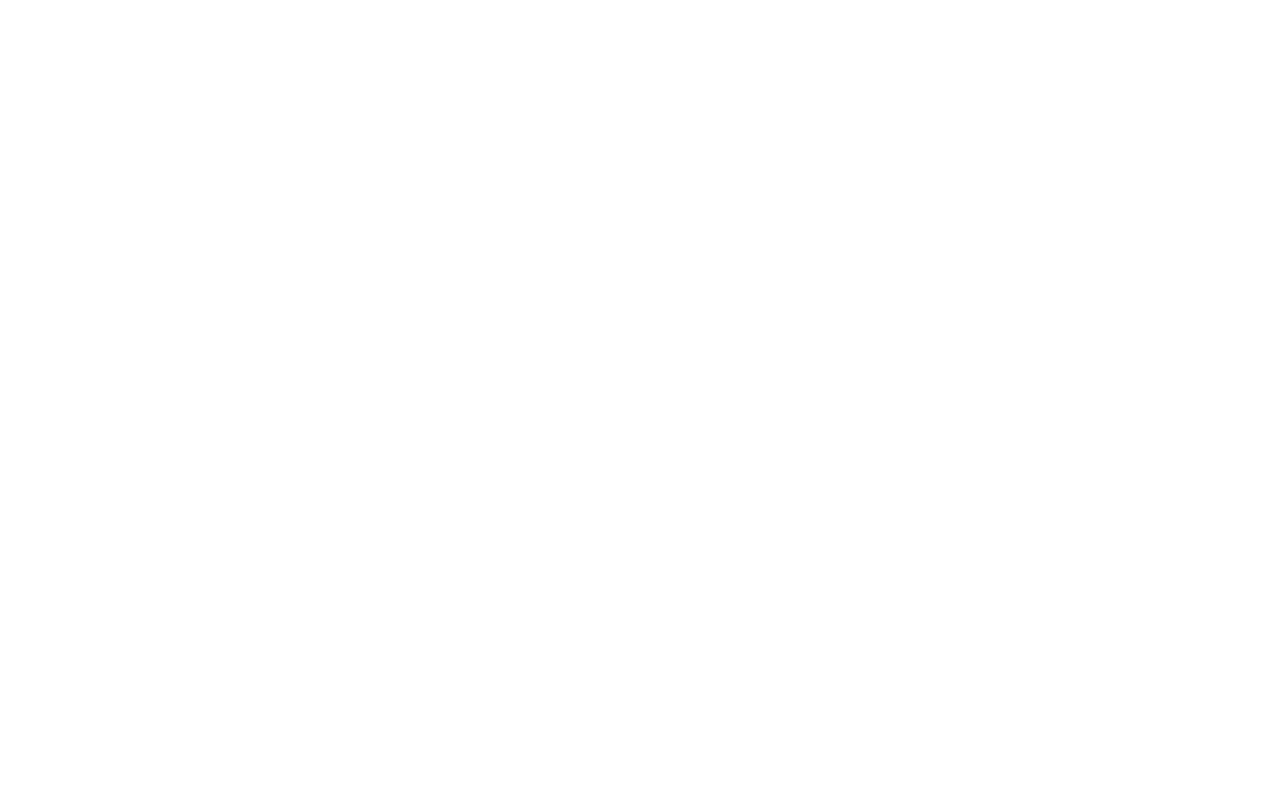
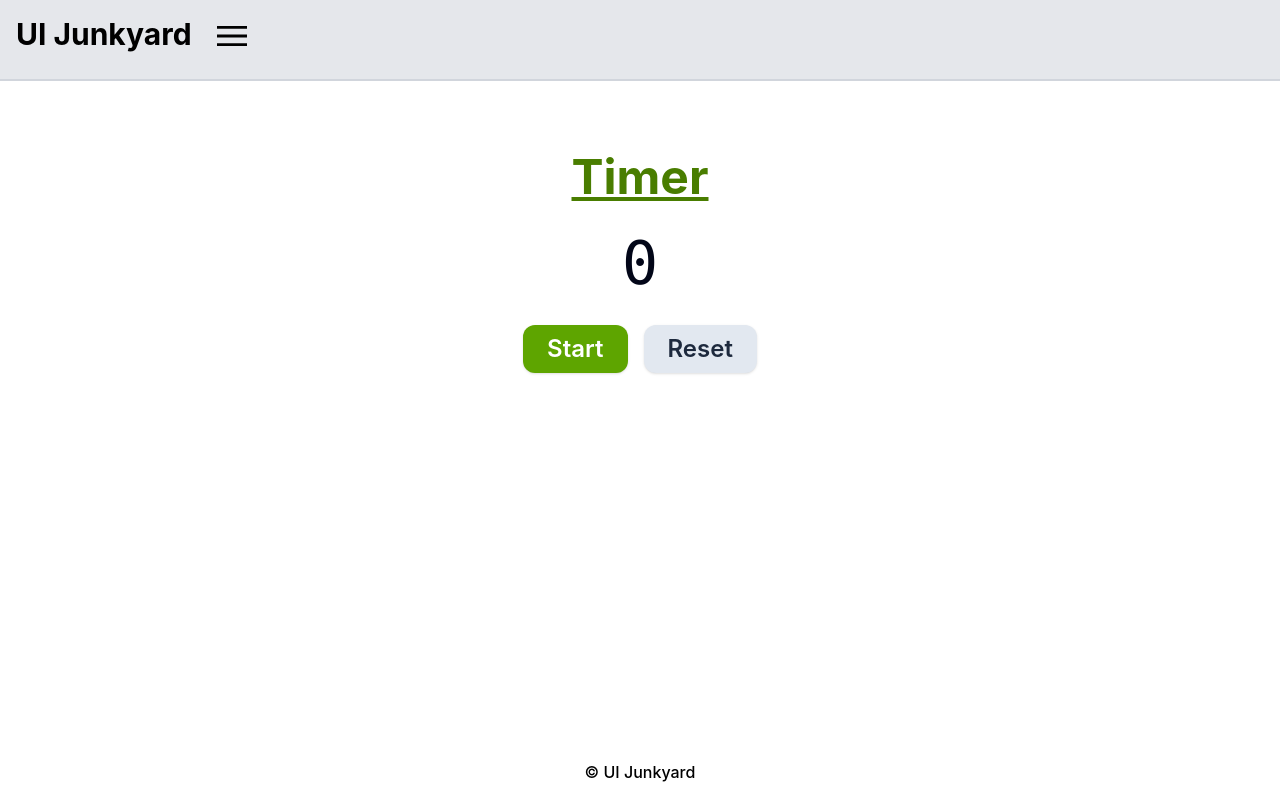
Before and after one commit to Appsar/UI-Junkyard, a React (Vite) app: page /app/timer in a window 1280 px wide. Before the commit this address had no page. Built offline with nearby package versions, Linux system fonts and the light colour scheme.

Commit message:
small ui changes and timer page added.

```diff
--- a/src/Routes.tsx
+++ b/src/Routes.tsx
@@ -3,6 +3,7 @@ import { Route, Routes } from "react-router";
 import TodoPage from "./pages/TodoPage";
 import HomePage from "./pages/HomePage";
 import WeatherPage from "./pages/WeatherPage";
+import TimerPage from "./pages/TimerPage";
 
 export default function MainPage() {
   return (
@@ -10,6 +11,7 @@ export default function MainPage() {
       <Route path="/" element={<HomePage />} />
       <Route path="/app/todo" element={<TodoPage />} />
       <Route path="/fakeweb/weather" element={<WeatherPage />} />
+      <Route path="/app/timer" element={<TimerPage />} />
     </Routes>
   );
 }
--- a/src/components/Navbar.tsx
+++ b/src/components/Navbar.tsx
@@ -31,12 +31,17 @@ function NavbarDropdown() {
         </svg>
       </button>
       <div
-        className={isOpen ? "absolute w-full left-0 p-2 bg-blue-600" : "hidden"}
+        className={
+          isOpen ? "absolute w-full left-0 p-2 bg-blue-600 z-10" : "hidden"
+        }
       >
         <ul>
           <p className="underline font-black">Applications</p>
           <li className="font-medium">
             <NavLink to="/app/todo">Todo Page</NavLink>
+          </li>
+          <li className="font-medium">
+            <NavLink to="/app/timer">Timer</NavLink>
           </li>
         </ul>
         <ul>
--- /dev/null
+++ b/src/components/Timer.tsx
@@ -0,0 +1,55 @@
+import { useEffect, useState } from "react";
+
+export function Timer() {
+  const [timer, setTimer] = useState(0);
+  const [running, setRunning] = useState(false);
+
+  useEffect(() => {
+    if (!running) return;
+
+    const id = setInterval(() => {
+      setTimer((prev) => prev + 1);
+    }, 1000);
+
+    return () => {
+      clearInterval(id);
+    };
+  }, [running]);
+
+  function handleReset() {
+    setTimer(0);
+    setRunning(false);
+  }
+
+  return (
+    <div className="flex flex-col justify-center items-center gap-6 mt-18">
+      <h1 className="text-5xl underline text-lime-700 font-bold">Timer</h1>
+      <p className="text-6xl font-mono text-slate-950 my-2">{timer}</p>
+
+      <div className="flex gap-4">
+        {!running ? (
+          <button
+            className="px-6 py-2 bg-lime-600 hover:bg-lime-700 text-white text-2xl font-semibold rounded-xl shadow-sm transition-colors"
+            onClick={() => setRunning(true)}
+          >
+            Start
+          </button>
+        ) : (
+          <button
+            className="px-6 py-2 bg-amber-500 hover:bg-amber-600 text-white text-2xl font-semibold rounded-xl shadow-sm transition-colors"
+            onClick={() => setRunning(false)}
+          >
+            Pause
+          </button>
+        )}
+
+        <button
+          className="px-6 py-2 bg-slate-200 hover:bg-slate-300 text-slate-800 text-2xl font-semibold rounded-xl shadow-sm transition-colors"
+          onClick={handleReset}
+        >
+          Reset
+        </button>
+      </div>
+    </div>
+  );
+}
--- a/src/components/Weather.tsx
+++ b/src/components/Weather.tsx
@@ -4,7 +4,7 @@ import {
   useCurrentWeather,
   useGeoLocation,
   useGeoSearch,
-} from "../api/api";
+} from "../api/WeatherApi";
 
 export default function Weather() {
   const { lat, long } = useGeoLocation();
@@ -63,14 +63,17 @@ export default function Weather() {
       <div className="flex flex-col justify-center items-center text-3xl ">
         <div className="relative">
           <form>
-            <label htmlFor="city-search">Search by city: </label>
+            <label className="font-medium" htmlFor="city-search">
+              Search by city:{" "}
+            </label>
             <input
               id="city-search"
               type="search"
               autoComplete="off"
               name="search"
               value={query}
-              className="border-amber-500 border-2 w-fit"
+              placeholder="Enter city"
+              className="placeholder:p-1.5  border-amber-500 border-3 rounded-xl w-fit focus:border-amber-600 focus:outline-none"
               onChange={(e) => {
                 setQuery(e.target.value);
                 setUseGPS(false);
@@ -81,7 +84,7 @@ export default function Weather() {
               }}
             ></input>
             <button
-              className="border ml-5 "
+              className="border-3 ml-5 rounded-2xl border-amber-500 bg-amber-200 "
               title="Get location from GPS"
               type="button"
               onClick={() => {
@@ -94,13 +97,15 @@ export default function Weather() {
           </form>
           <ul
             className={
-              showDropdown ? "absolute w-full bg-white border" : "hidden"
+              showDropdown
+                ? "absolute w-full bg-white border-3 border-slate-400 rounded-2xl "
+                : "hidden"
             }
           >
             {city?.results &&
               city.results.map((item) => (
                 <li
-                  className="hover:bg-amber-100 border-b-2"
+                  className="hover:bg-blue-300 bg-none hover:rounded-xl p-1 "
                   key={item.longitude}
                   onClick={() => {
                     setSelectedCity(item);
@@ -115,35 +120,39 @@ export default function Weather() {
         </div>
       </div>
 
-      <div className="flex flex-row text-4xl justify-around mt-8">
+      <div className="flex flex-row text-4xl justify-around mt-8 ">
         {loading && <p>Loading...</p>}
         {error && <p>{error}</p>}
 
         {weather && (
-          <ul className="flex flex-col gap-15">
+          <ul className="flex flex-col gap-12 bg-white/70 backdrop-blur-md rounded-3xl p-6 border border-white/60 shadow-sm">
             <h2 className="text-5xl text-blue-500 ">Current Weather Rapport</h2>
             <li>
-              <p>
+              <p className="text-2xl font-bold text-slate-800">
                 {useGPS
                   ? "Current Location 📍 | " +
                     weather.current_weather.time.slice(11)
                   : `${selectedCity?.name}, ${selectedCity?.country} | ${weather.current_weather.time.slice(11)} `}
               </p>
             </li>
-            <li>
+            <li className="text-6xl font-bold text-slate-900">
               {weather?.current_weather.temperature +
                 "°C     " +
                 weatherEmoji[weather.current_weather.weathercode]}
             </li>
-            <li>{"Wind: " + weather?.current_weather.windspeed + " m/s"}</li>
+            <li className="text-2xl font-medium text-slate-700">
+              {"Wind: " + weather?.current_weather.windspeed + " m/s"}
+            </li>
           </ul>
         )}
 
         {weather && (
-          <ul className="flex flex-col gap-6">
+          <ul className="flex flex-col gap-6 bg-white/70 backdrop-blur-md rounded-3xl p-6 border border-white/60 shadow-sm">
             <h2 className="text-5xl text-blue-500">7 Days Forecast</h2>
             {weather.daily.time.map((day, index) => (
-              <li key={day}>{`${day} ${
+              <li
+                key={day}
+              >{`${new Date(day).toLocaleDateString("en-US", { weekday: "short" })} ${
                 weatherEmoji[weather.daily.weathercode[index] ?? "🌡️"]
               } ${weather.daily.temperature_2m_max[index]}°C / ${weather.daily.temperature_2m_min[index]}°C`}</li>
             ))}
--- /dev/null
+++ b/src/pages/TimerPage.tsx
@@ -0,0 +1,13 @@
+import Footer from "../components/Footer";
+import Navbar from "../components/Navbar";
+import { Timer } from "../components/Timer";
+
+export default function TimerPage() {
+  return (
+    <div>
+      <Navbar />
+      <Timer />
+      <Footer />
+    </div>
+  );
+}
--- a/src/pages/WeatherPage.tsx
+++ b/src/pages/WeatherPage.tsx
@@ -6,8 +6,8 @@ export default function WeatherPage() {
   return (
     <div className="bg-sky-100 flex flex-col min-h-screen">
       <Navbar />
-      <main className="flex justify-center text-5xl mb-10 mt-2 font-bold text-orange-400 underline ">
-        Weather Page!
+      <main className="flex justify-center text-5xl mb-10 mt-2 font-bold text-amber-600 ">
+        Weather Page
       </main>
       <Weather />
       <Footer />
```
Also changed, not shown: src/api/WeatherApi.tsx (renamed from src/api/api.tsx).
